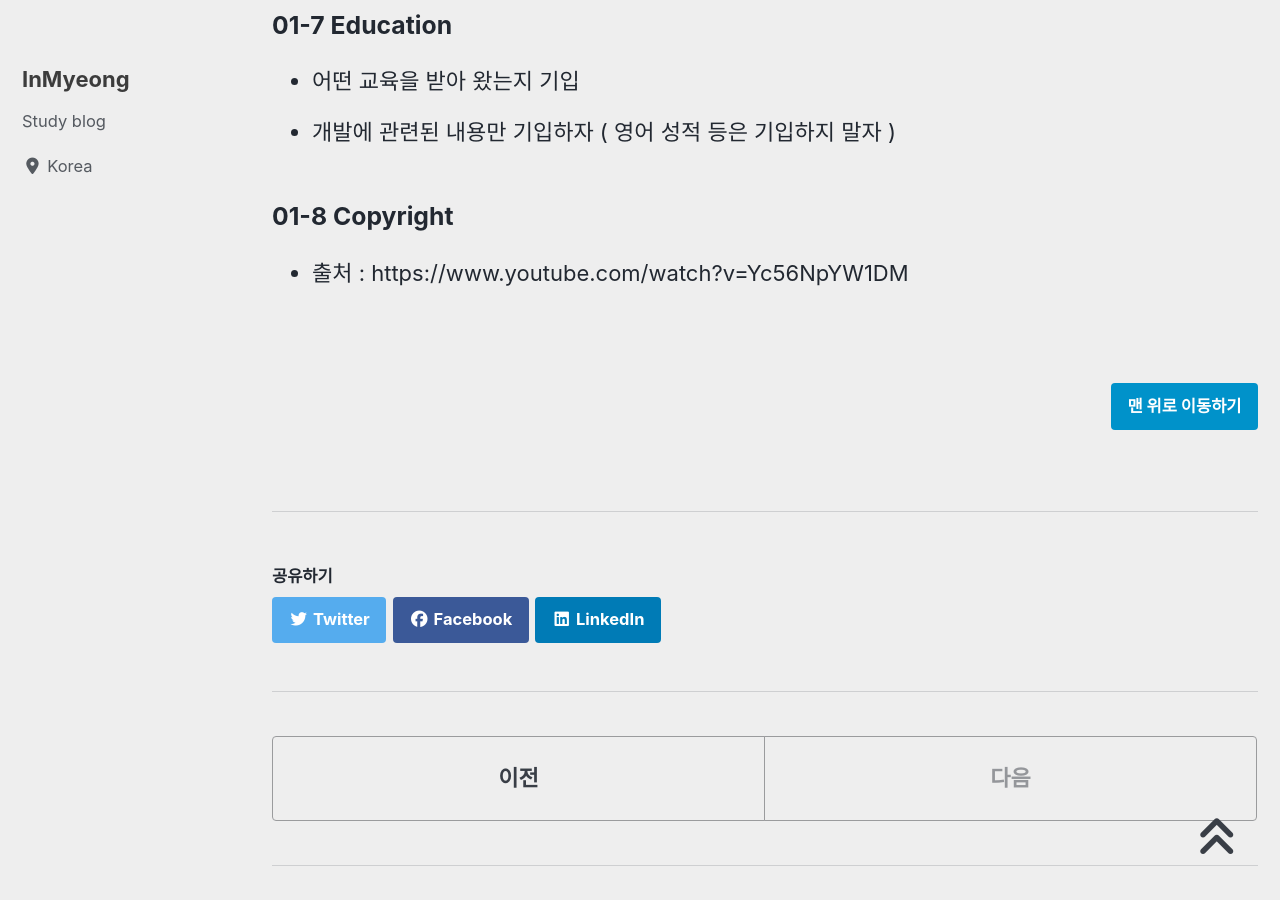
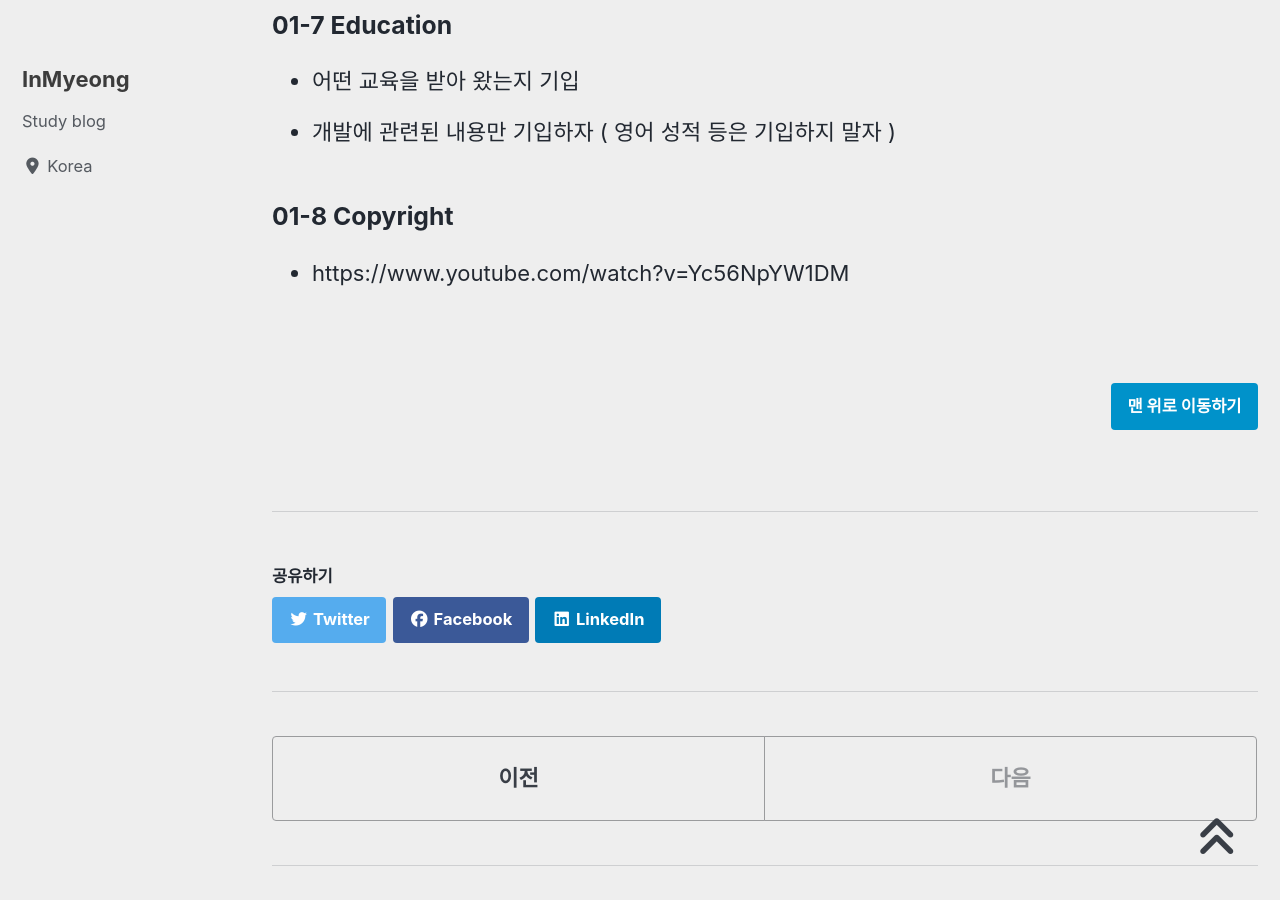
Before and after one commit to devMyeong/devMyeong.github.io, a Jekyll site: the page built from _posts/liberalArts/development/2021-07-17-baemin.md, in a window 1280 px wide and 900 px high, scrolled down 1897 px. Built offline with Jekyll 4.4.1, drawn with Linux system fonts in a browser that asks for light colours; cached includes are drawn as plain includes; nearby versions of some CDN libraries; some web fonts are replaced.

Commit message:
update baemin copyright

```diff
--- a/_posts/liberalArts/development/2021-07-17-baemin.md
+++ b/_posts/liberalArts/development/2021-07-17-baemin.md
@@ -43,7 +43,7 @@ last_modified_at: 2021-07-17
 - 개발에 관련된 내용만 기입하자 ( 영어 성적 등은 기입하지 말자 )
 
 ### 01-8 Copyright
-- 출처 : https://www.youtube.com/watch?v=Yc56NpYW1DM
+- https://www.youtube.com/watch?v=Yc56NpYW1DM
 
 <br>
 
```
